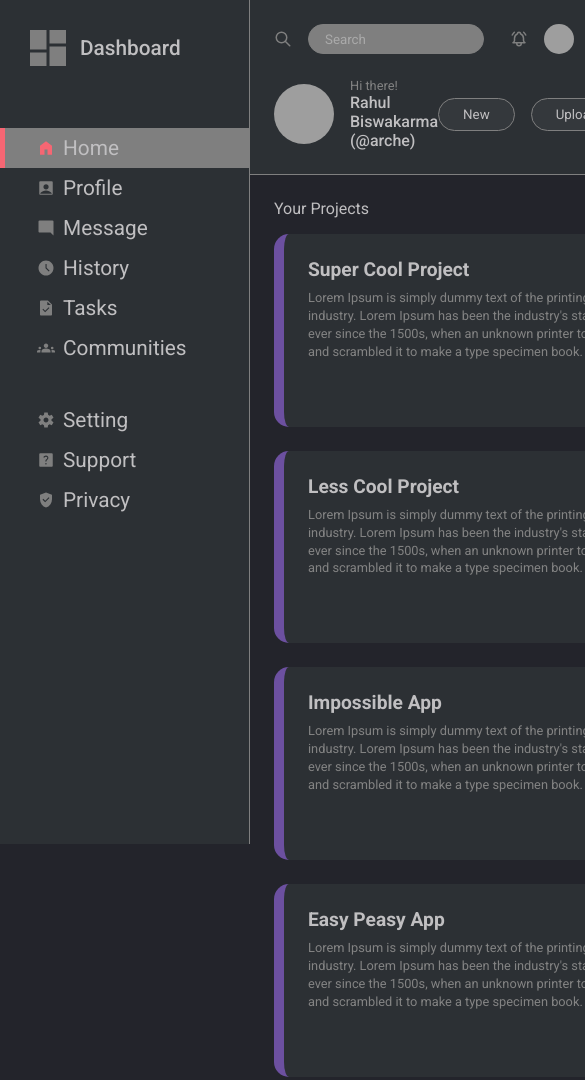
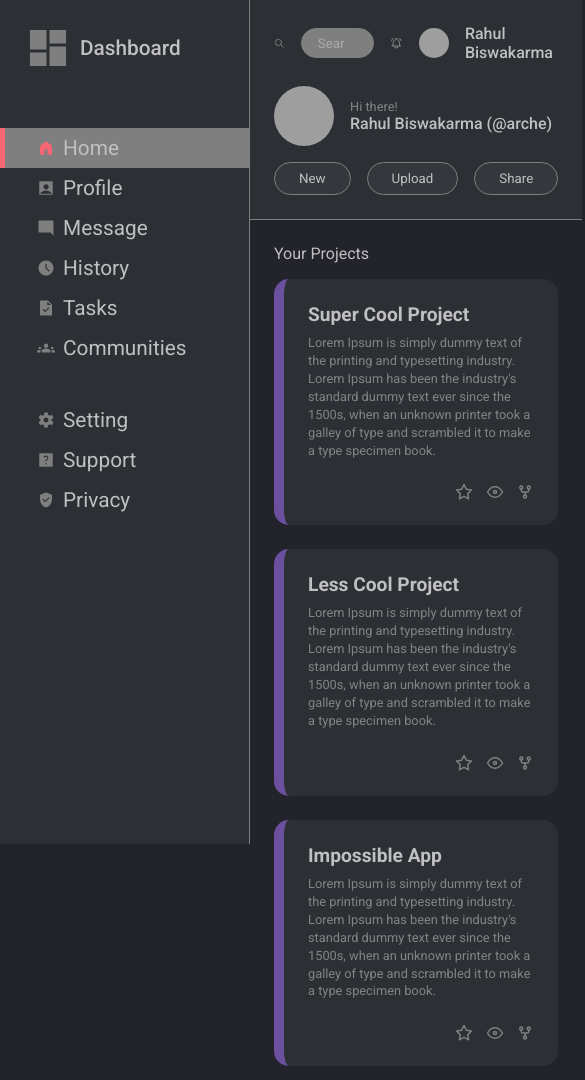
Before and after one commit to rahul-biswakarma/devrev-asgmt-dashboard, a plain HTML site: page index.html in a window 390 px wide. Shown: the top 1080 px of the page, 585 px wide, since content can reach past the window. Drawn offline with Linux system fonts and the light colour scheme; grey boxes are pictures that could not be loaded.

Commit message:
Improved responsivness 😩

```diff
--- a/assets/css/card.css
+++ b/assets/css/card.css
@@ -6,7 +6,7 @@
   border-left: 10px solid var(--purple);
   background-color: var(--bg-2);
   padding: var(--default-pad);
-  flex: max(400px, 100%/3);
+  flex: max(300px, 100%/3);
 }
 
 .card h2 {
--- a/assets/css/header.css
+++ b/assets/css/header.css
@@ -13,12 +13,17 @@ header {
   z-index: 9;
 }
 
+.header-section:first-child span:first-child {
+  width: 100%;
+  padding-right: 1rem;
+}
+
 #search-input {
   background: var(--bg-3);
   border: 1px solid var(--light-border-color);
   border-radius: 50px;
   padding: 0.4rem 1rem;
-  width: 45vw;
+  width: min(45vw, 100%);
   color: var(--text-1);
 }
 #search-input::placeholder {
@@ -29,6 +34,24 @@ header {
   display: flex;
   justify-content: space-between;
   align-items: center;
+}
+
+.header-section:nth-child(2) {
+  display: flex;
+  justify-content: space-between;
+  flex-wrap: wrap;
+  gap: 1rem;
+}
+
+.header-section:nth-child(2) > span:first-child {
+  width: max-content;
+  flex: max(200px, 50%);
+}
+
+.header-section:nth-child(2) > span:nth-child(2) {
+  display: flex;
+  flex: min(150px, 20%);
+  justify-content: space-evenly;
 }
 
 .header-section span {
--- a/assets/css/main.css
+++ b/assets/css/main.css
@@ -20,11 +20,12 @@ main {
   flex-wrap: wrap;
   gap: 2rem;
 
+  height: max-content;
+
   flex: max(100px, 25%);
 }
 
 .right-section > div {
-  height: auto;
   flex: max(200px, 100%/3);
 }
 
--- a/index.html
+++ b/index.html
@@ -4,7 +4,7 @@
 <head>
     <meta charset="UTF-8">
     <meta http-equiv="X-UA-Compatible" content="IE=edge">
-    <meta name="viewport" content="width=q, initial-scale=1.0">
+    <meta name="viewport" content="width=device-width, initial-scale=1.0">
     <title>Dashboard</title>
 
     <!-- CSS File -->
```
